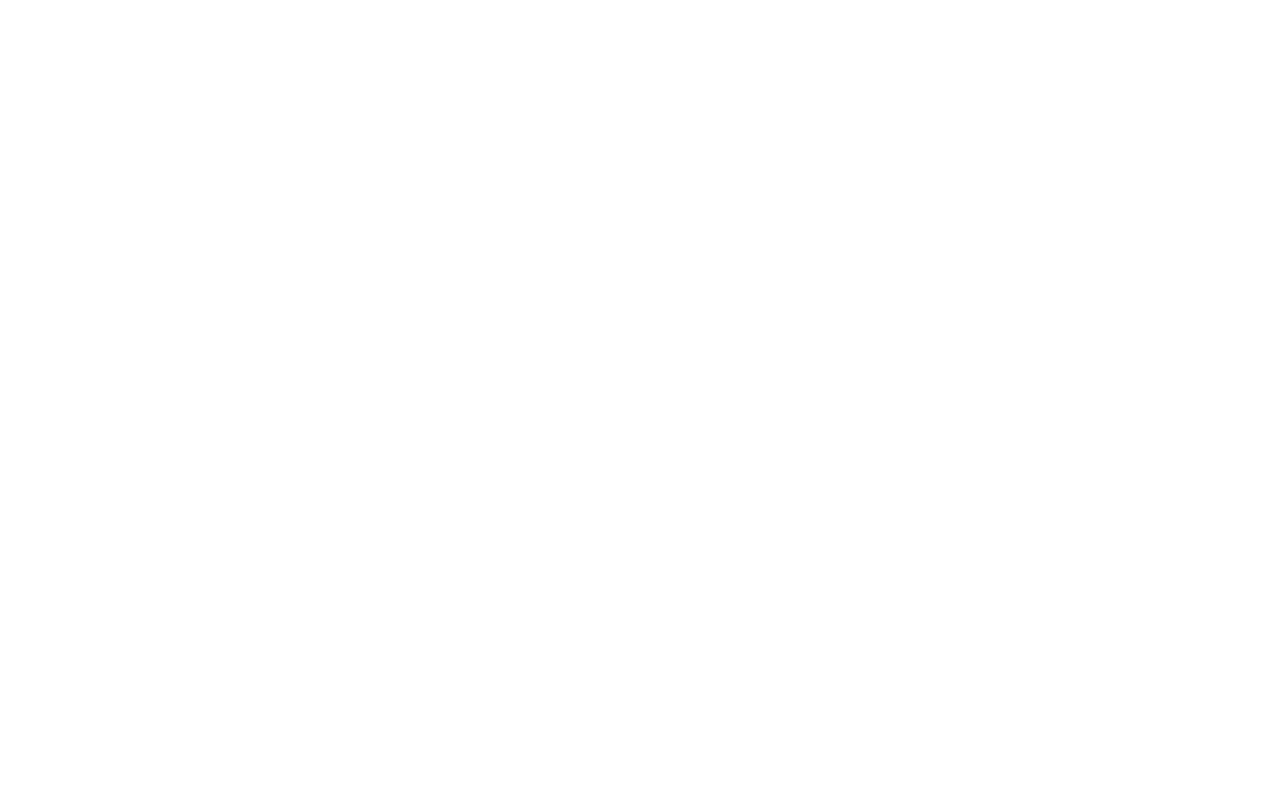
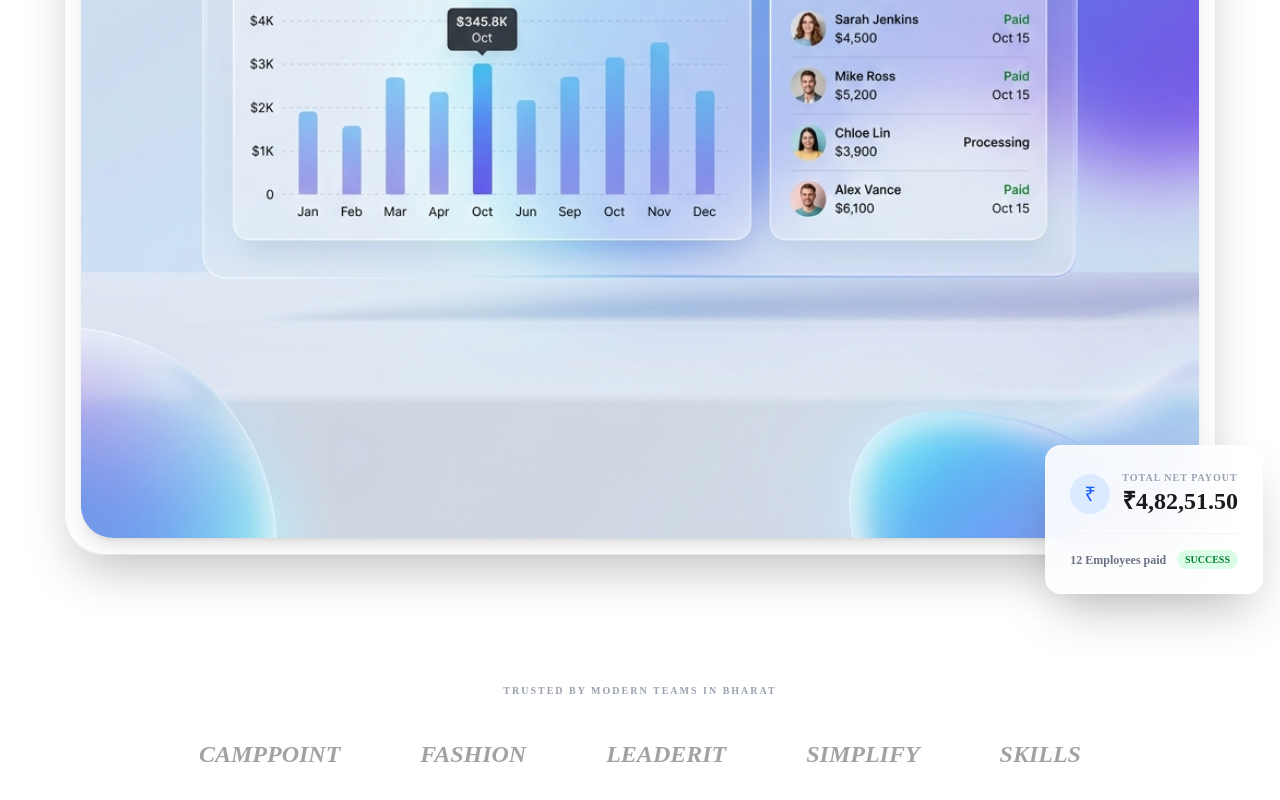
Before and after one commit to codinggita/paySphere, a React (Vite) app in the folder frontend/: page / in a window 1280 px wide. Shown: the part 1270-2070 px from the top of the page. Before the commit the page ends 800 px from the top, so only its background shows below. Built offline with nearby package versions, Linux system fonts and the light colour scheme.

Commit message:
Dashboard Added

```diff
--- /dev/null
+++ b/frontend/src/components/Dashboard.jsx
@@ -0,0 +1,46 @@
+import dashboardMockup from "../assets/dashboard-mockup.png"
+
+export default function Dashboard() {
+    return (
+        <section className="px-6 pb-24 overflow-hidden">
+            <div className="max-w-6xl mx-auto relative">
+                <div className="relative rounded-[2.5rem] border border-gray-200 bg-gray-50/50 p-4 shadow-2xl animate-in fade-in zoom-in duration-1000">
+                    <img
+                        src={dashboardMockup}
+                        alt="PaySphere Dashboard"
+                        className="rounded-[2rem] w-full shadow-lg"
+                    />
+
+                    {/* Overlay Card - Total Net Payout */}
+                    <div className="absolute -bottom-10 -right-4 md:-right-12 bg-white/90 backdrop-blur-xl p-6 rounded-2xl shadow-2xl border border-white/50 max-w-[280px] hidden sm:block animate-in slide-in-from-right-10 duration-1000 delay-500">
+                        <div className="flex items-center gap-3 mb-4">
+                            <div className="w-10 h-10 bg-blue-100 rounded-full flex items-center justify-center text-blue-600">
+                                <span className="text-xl">₹</span>
+                            </div>
+                            <div>
+                                <div className="text-[10px] font-bold text-gray-400 uppercase tracking-widest">Total Net Payout</div>
+                                <div className="text-2xl font-black">₹4,82,51.50</div>
+                            </div>
+                        </div>
+                        <div className="flex justify-between items-center pt-4 border-t border-gray-100">
+                            <span className="text-xs font-semibold text-gray-500">12 Employees paid</span>
+                            <span className="text-[10px] bg-green-100 text-green-700 px-2 py-0.5 rounded-full font-bold uppercase">Success</span>
+                        </div>
+                    </div>
+                </div>
+
+                {/* Trusted By logos */}
+                <div className="mt-32 text-center">
+                    <p className="text-[10px] font-bold text-gray-400 uppercase tracking-[0.2em] mb-10">TRUSTED BY MODERN TEAMS IN BHARAT</p>
+                    <div className="flex flex-wrap justify-center items-center gap-12 md:gap-20 opacity-40 grayscale hover:grayscale-0 transition-all duration-500">
+                        <span className="text-2xl font-black italic">CAMPPOINT</span>
+                        <span className="text-2xl font-black italic">FASHION</span>
+                        <span className="text-2xl font-black italic">LEADERIT</span>
+                        <span className="text-2xl font-black italic">SIMPLIFY</span>
+                        <span className="text-2xl font-black italic">SKILLS</span>
+                    </div>
+                </div>
+            </div>
+        </section>
+    )
+}
--- a/frontend/src/pages/Landing.jsx
+++ b/frontend/src/pages/Landing.jsx
@@ -1,11 +1,13 @@
 import Navbar from "../components/Navbar"
 import Hero from "../components/Hero"
+import Dashboard from "../components/Dashboard"
 
 export default function Landing() {
   return (
     <div className="min-h-screen bg-white font-['Outfit'] text-[#1A1A1A] selection:bg-blue-100 selection:text-blue-600">
         <Navbar />
         <Hero />
+        <Dashboard />
     </div>
   )
 }
```
Also changed, not shown: frontend/src/assets/dashboard-mockup.png (added).
